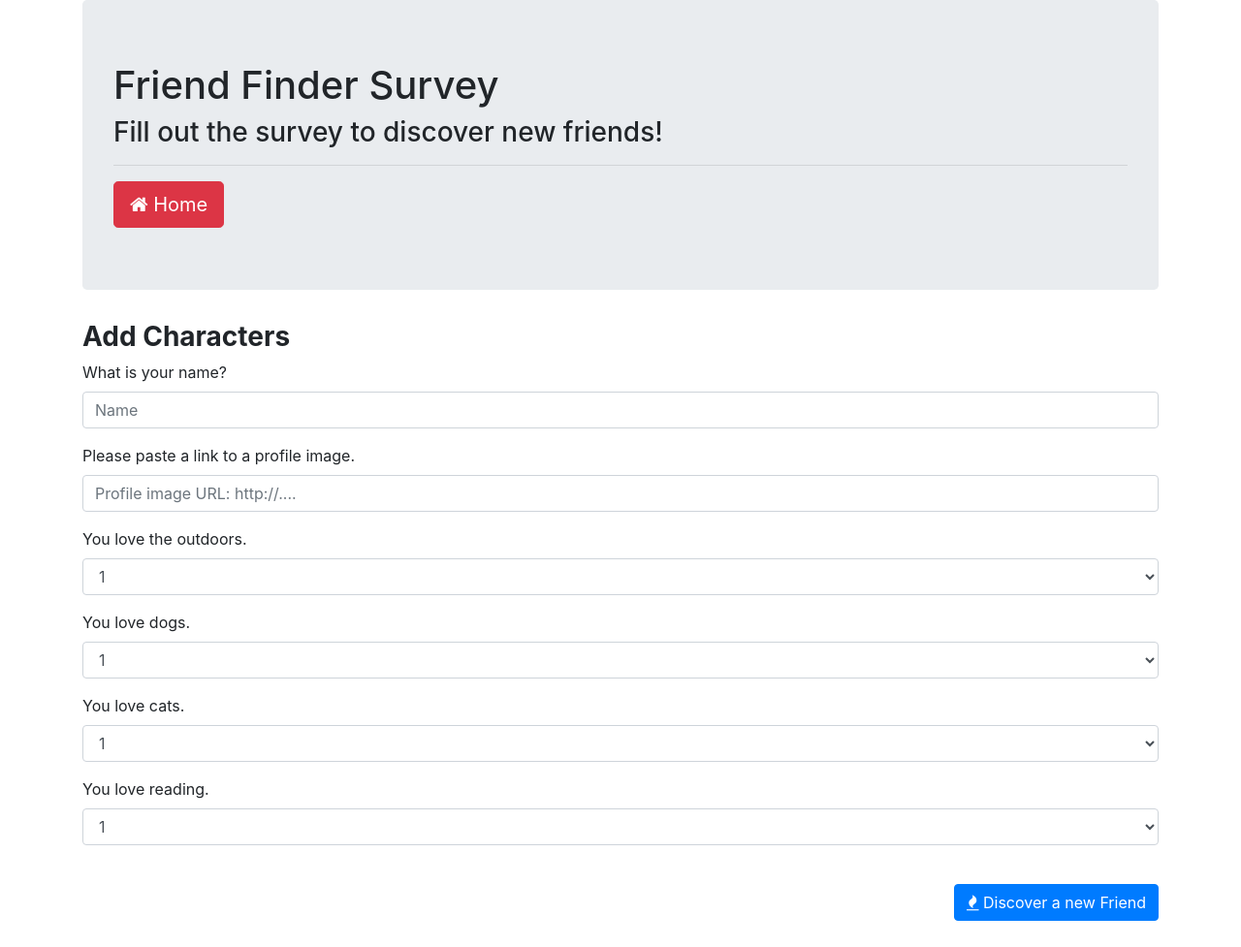
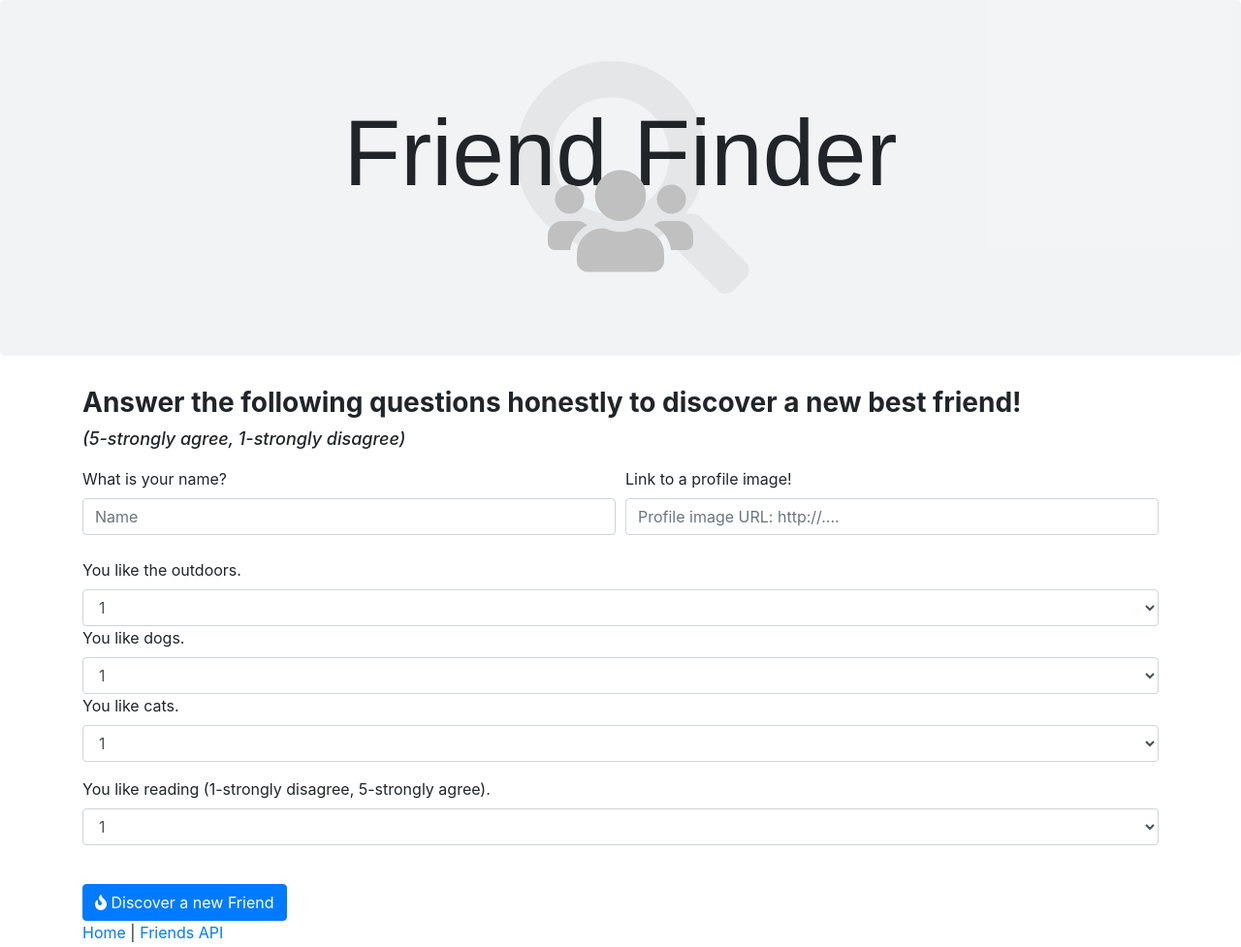
Before and after one commit to djsteinmetz/friendFinder, a website: page public/survey.html in a window 1280 px wide. Shown: the whole page at 97% size. Before the commit the page ends 950 px from the top, so only its background shows below. Drawn offline with nearby package versions, Linux system fonts and the light colour scheme; a web font is replaced by a local one.

Commit message:
home.html>index.html, add styling

```diff
--- /dev/null
+++ b/public/index.html
@@ -0,0 +1,83 @@
+<!DOCTYPE html>
+<html lang="en">
+    <head>
+        <meta charset="UTF-8">
+        <title>Friend Finder - Home</title>
+        <!-- Latest compiled and minified CSS & JS -->
+        <link rel="stylesheet" href="https://maxcdn.bootstrapcdn.com/bootstrap/4.0.0/css/bootstrap.min.css">
+        <link rel="stylesheet" href="https://stackpath.bootstrapcdn.com/font-awesome/4.7.0/css/font-awesome.min.css">
+        <link rel="stylesheet" href="https://use.fontawesome.com/releases/v5.2.0/css/all.css" integrity="sha384-hWVjflwFxL6sNzntih27bfxkr27PmbbK/iSvJ+a4+0owXq79v+lsFkW54bOGbiDQ" crossorigin="anonymous">
+        <link href="https://fonts.googleapis.com/css?family=Abril+Fatface|Francois+One" rel="stylesheet">
+        <script src="https://code.jquery.com/jquery.js"></script>
+        <script src="https://maxcdn.bootstrapcdn.com/bootstrap/4.0.0/js/bootstrap.min.js"></script>
+    </head>
+<body>
+    <style>
+        .container {
+            margin-bottom: 30px;
+        }
+        h1 {
+            text-align: center;
+        }
+        h4 {
+            text-align: center;
+            margin-top: 50px;
+        }
+        i {
+            font-size: 18px;
+        }
+        #jumbotron1 {
+            padding-top: 100px;
+        }
+        .jumbotron {
+            background-color: rgb(233, 236, 239, 0.6)
+        }
+        #friendFinder {
+            position: relative;
+            /* z-index: 500; */
+            vertical-align: top;
+            font-size: 6em;
+            font-family: 'Francois One', sans-serif;
+            /* margin-top: 50px;
+            margin-bottom: -175px; */
+        }
+        .fa-search {
+            position: relative;
+            display: block;
+            font-size: 15rem;
+            color: rgb(0, 0, 0, 0.05);
+            margin-top: -225px;
+            margin-right: -25px;
+            z-index: 1;
+        }
+
+        .fa-users {
+            position: relative;
+            display: block;
+            font-size: 7.5rem;
+            color: rgb(192, 192, 192);
+            margin-top: -55px;
+            z-index: 10;
+        }
+    </style>
+    <div class="jumbotron jumbotron-billboard" id=jumbotron1>
+        <div class="container">
+            <div class="row">
+                <div class="col-md-12 text-center">
+                    <h1 id="friendFinder">Friend Finder</h1>
+                    <i class="fas fa-users" id="utensils"></i>
+                    <i class="fas fa-search" id="fire"></i>
+                </div>
+            </div>
+        </div>
+    </div>
+    <div class="container">
+        <div class="row">
+            <div class="col-md-12">
+                <h1>Hello! Welcome to Friend Finder.</h1>
+            </div>
+        </div>
+        <a href="/api/friends">Friends API</a> | <a href="/survey">Take the survey!</a>
+    </div>
+</body>
+</html>
--- a/public/survey.html
+++ b/public/survey.html
@@ -7,27 +7,69 @@
     <!-- Latest compiled and minified CSS & JS -->
     <link rel="stylesheet" href="https://maxcdn.bootstrapcdn.com/bootstrap/4.0.0/css/bootstrap.min.css">
     <link rel="stylesheet" href="https://stackpath.bootstrapcdn.com/font-awesome/4.7.0/css/font-awesome.min.css">
+    <link rel="stylesheet" href="https://use.fontawesome.com/releases/v5.2.0/css/all.css" integrity="sha384-hWVjflwFxL6sNzntih27bfxkr27PmbbK/iSvJ+a4+0owXq79v+lsFkW54bOGbiDQ" crossorigin="anonymous">
+    <link href="https://fonts.googleapis.com/css?family=Abril+Fatface|Francois+One" rel="stylesheet">
     <script src="https://code.jquery.com/jquery.js"></script>
     <script src="https://maxcdn.bootstrapcdn.com/bootstrap/4.0.0/js/bootstrap.min.js"></script>
-
 </head>
 
 <body>
+    <style>
+        #surveyBody {
+            margin-bottom: 30px;
+        }
+        h4 {
+            text-align: center;
+            margin-top: 50px;
+        }
+        i {
+            font-size: 18px;
+        }
+        #jumbotron1 {
+            padding-top: 100px;
+        }
+        .jumbotron {
+            background-color: rgb(233, 236, 239, 0.6)
+        }
+        #friendFinder {
+            position: relative;
+            /* z-index: 500; */
+            vertical-align: top;
+            font-size: 6em;
+            font-family: 'Francois One', sans-serif;
+            /* margin-top: 50px;
+            margin-bottom: -175px; */
+        }
+        .fa-search {
+            position: relative;
+            display: block;
+            font-size: 15rem;
+            color: rgb(0, 0, 0, 0.05);
+            margin-top: -225px;
+            margin-right: -25px;
+            z-index: 1;
+        }
 
+        .fa-users {
+            position: relative;
+            display: block;
+            font-size: 7.5rem;
+            color: rgb(192, 192, 192);
+            margin-top: -55px;
+            z-index: 10;
+        }
+    </style>
+    <div class="jumbotron jumbotron-billboard" id=jumbotron1>
         <div class="container">
-
-        <div class="jumbotron">
-            <h1>Friend Finder Survey</h1>
-            <h3>Fill out the survey to discover new friends!</h3>
-            <hr>
-            <a href="/">
-                <button class="btn btn-danger btn-lg">
-                    <span class="fa fa-home"></span> Home</button>
-            </a>
+            <div class="row">
+                <div class="col-md-12 text-center">
+                    <h1 id="friendFinder">Friend Finder</h1>
+                    <i class="fas fa-users" id="utensils"></i>
+                    <i class="fas fa-search" id="fire"></i>
                 </div>
-
             </div>
-
+        </div>
+    </div>
     <!-- Modal Popup for Friend Results -->
     <div class="modal" tabindex="-1" role="dialog" id="myModal">
         <div class="modal-dialog" role="document">
@@ -39,21 +81,28 @@
                     </button>
                 </div>
                 <div class="modal-body">
-                    <div>
+                    <div class="container">
+                        <div class="row">
+                            <div class="col-lg-12">
                                 <h2 class="text-center" id="friendName"></h2>
-                        <img src="#" alt="friend image" class="text-center" id="friendImage">
+                            </div>
+                        </div>
+                        <div class="row">
+                            <div class="col-lg-12 text-center">
+                                <img src="#" alt="friend image" style="max-width:50%" id="friendImage">
+                            </div>
+                        </div>
                         <h3 id="percentMatch"></h3>
                     </div>
                 </div>
                 <div class="modal-footer">
-                    <button type="button" class="btn btn-primary">Save changes</button>
                     <button type="button" class="btn btn-secondary" data-dismiss="modal">Close</button>
                 </div>
             </div>
         </div>
     </div>
 
-    <div class="container">
+    <div class="container" id="surveyBody">
 
         <div class="row">
 
@@ -62,24 +111,27 @@
                 <div class="panel panel-default">
                     <div class="panel-heading">
                         <h3 class="panel-title">
-                            <strong>Add Characters</strong>
+                            <strong>Answer the following questions honestly to discover a new best friend!</strong>
+                            <p><i>(5-strongly agree, 1-strongly disagree)</i></p>
                         </h3>
                     </div>
                     <div class="panel-body">
                         <form method="POST" role="form">
-
-                            <div class="form-group">
+                            <div class="form-row">
+                                <div class="col">
                                     <label for="name">What is your name?</label>
                                     <input type="text" class="form-control" placeholder="Name" id="name">
                                 </div>
 
-                            <div class="form-group">
-                                <label for="image">Please paste a link to a profile image.</label>
+                                <div class="col">
+                                    <label for="image">Link to a profile image!</label>
                                     <input type="text" class="form-control" placeholder="Profile image URL: http://...." id="image">
                                 </div>
-
-                            <div class="form-group">
-                                <label for="outdoors">You love the outdoors.</label>
+                            </div>
+                            <br/>
+                            <div class="form-row">
+                                <div class="col-lg-12">
+                                    <label for="outdoors">You like the outdoors.</label>
                                     <select class="form-control" id="outdoors">
                                         <option>1</option>
                                         <option>2</option>
@@ -89,8 +141,8 @@
                                     </select>
                                 </div>
 
-                            <div class="form-group">
-                                <label for="dogs">You love dogs.</label>
+                                <div class="col-lg-12">
+                                    <label for="dogs">You like dogs.</label>
                                     <select class="form-control" id="dogs">
                                         <option>1</option>
                                         <option>2</option>
@@ -99,9 +151,10 @@
                                         <option>5</option>
                                     </select>
                                 </div>
+                            </div>
 
                             <div class="form-group">
-                                <label for="cats">You love cats.</label>
+                                <label for="cats">You like cats.</label>
                                 <select class="form-control" id="cats">
                                     <option>1</option>
                                     <option>2</option>
@@ -112,7 +165,7 @@
                             </div>
 
                             <div class="form-group">
-                                <label for="reading">You love reading.</label>
+                                <label for="reading">You like reading (1-strongly disagree, 5-strongly agree).</label>
                                 <select class="form-control" id="reading">
                                     <option>1</option>
                                     <option>2</option>
@@ -124,13 +177,13 @@
 
                         </form>
                         <br>
-                        <div class="text-right">
+                        <div class="text-left">
                             <button type="submit" class="btn btn-primary btn-md" data-toggle="modal" data-target="#myModal" id="add-btn">
                             <span class="fa fa-fire"></span> Discover a new Friend</button>
                         </div>
+                        <a href="/">Home</a> | <a href="/api/friends">Friends API</a>
                     </div>
                 </div>
-
             </div>
         </div>
     </div>
@@ -147,6 +200,7 @@
                 $("#cats").val().trim(),
                 $("#reading").val().trim()]
             };
+
             $.get("/api/friends", function (req, res) {
                 let yourScore = newFriend.scores;
                 console.log(yourScore);
@@ -202,6 +256,13 @@
                 .then(function (data) {
                     console.log("survey.html", data);
                 });
+
+            $("#name").val("");
+            $("#image").val("")
+            $("#outdoors").val(1);
+            $("#dogs").val(1);
+            $("#cats").val(1);
+            $("#reading").val(1);
         });
 
     </script>
--- a/routing/htmlRoutes.js
+++ b/routing/htmlRoutes.js
@@ -14,6 +14,6 @@ module.exports = function(app) {
 
     app.get("*", function (req, res) {
         // res.send("Welcome HOME!")
-        res.sendFile(path.join(__dirname, "../public/home.html"));
+        res.sendFile(path.join(__dirname, "../public/index.html"));
     });
 };
```
Also changed, not shown: public/home.html (deleted, +0 -12 lines). Lines whose indentation alone changed are shown as unchanged.
